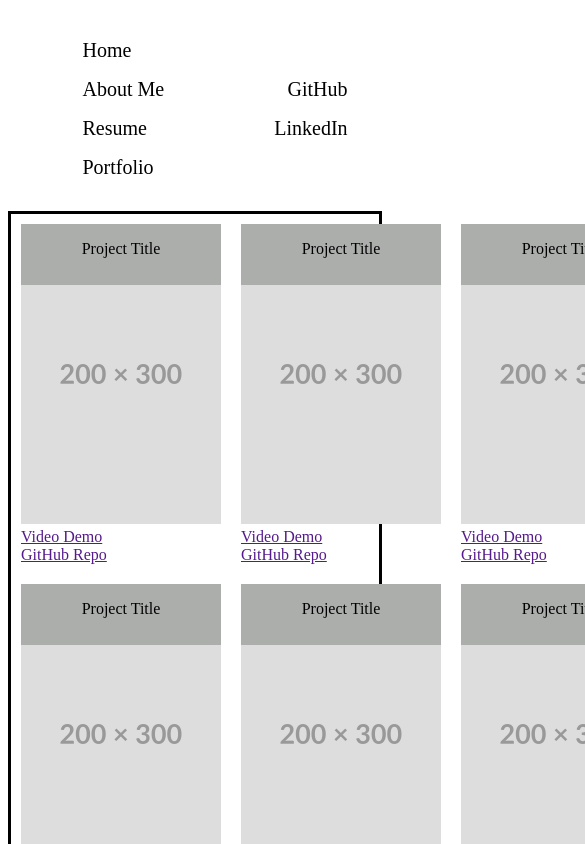
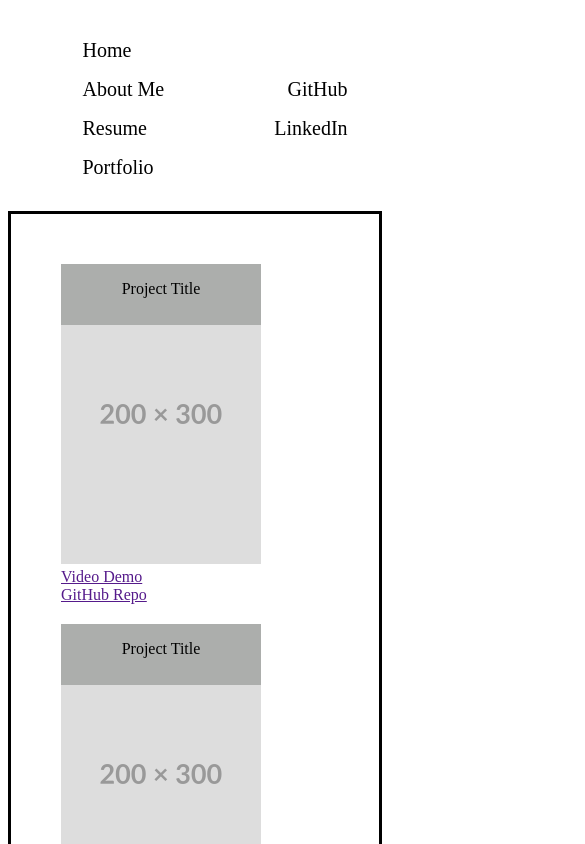
Before and after one commit to emergency22/portfolio-website, a React (Create React App) app: page /portfolio in a window 390 px wide. Shown: the top 844 px of the page, 585 px wide, since content can reach past the window. Built offline with nearby package versions, Linux system fonts and the light colour scheme.

Commit message:
Centered portfolio items and made them mobile compatible

```diff
--- a/src/App.css
+++ b/src/App.css
@@ -110,8 +110,31 @@ nav {
 /* AboutMe End */
 
 /* PortfolioPageSection Start */
+.portfolioPageSection {
+  grid-gap: 40px;
+  display: flex;
+  border-style: solid;
+  justify-content: center;
+  flex-wrap: wrap;
+}
+
 .portfolioStyle {
     display: flex;
+    flex-basis: 50%;
+    justify-content: center;
+
+}
+
+@media (max-width: 768px) {
+  .portfolioPageSection {
+    flex-direction: column;
+  }
+
+  .portfolioStyle {
+    /* flex: 1; */
+    margin: 40px;
+    display: block;
+  }
 }
 
 .portfolioItem {
@@ -153,16 +176,10 @@ nav {
   }
   /* PortfolioPageSection End */
 
-
   .portfolioIntroduction {
     border-style: solid;
     text-align: center;
   }
-
-  .portfolioPageSection {
-    border-style: solid;
-  }
-
 
   /*Footer Start*/
 
```
Also changed, not shown: src/components/PortfolioPageSection.js (+8 -0 lines).
